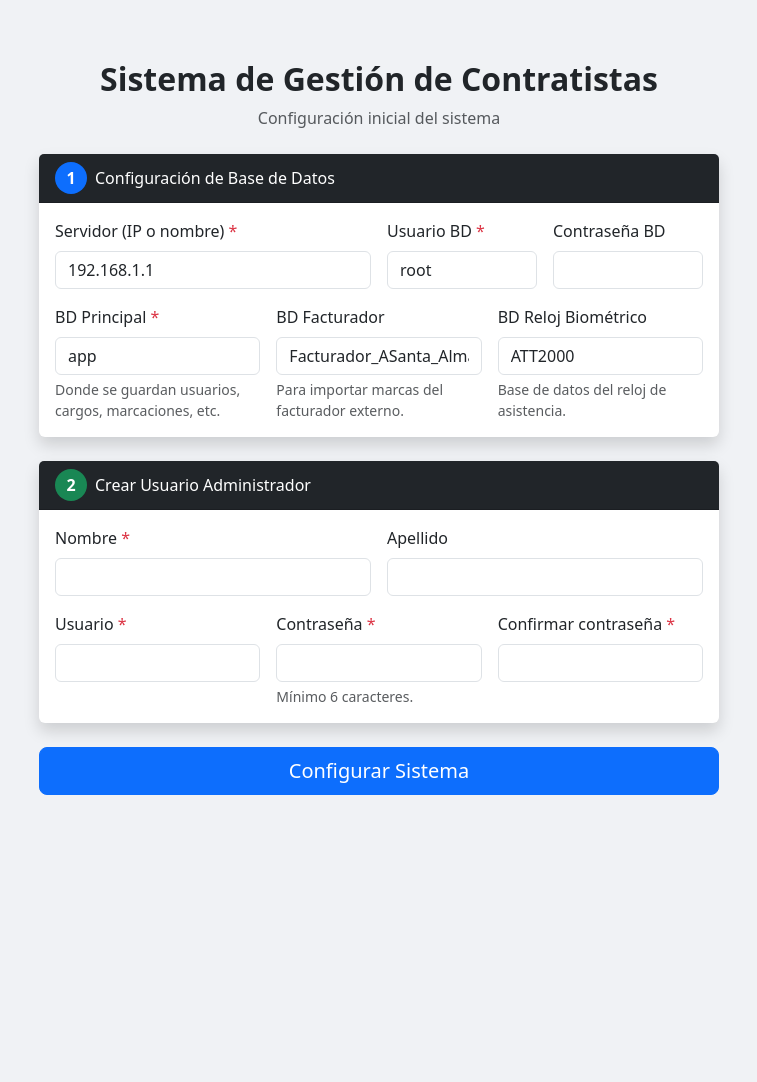
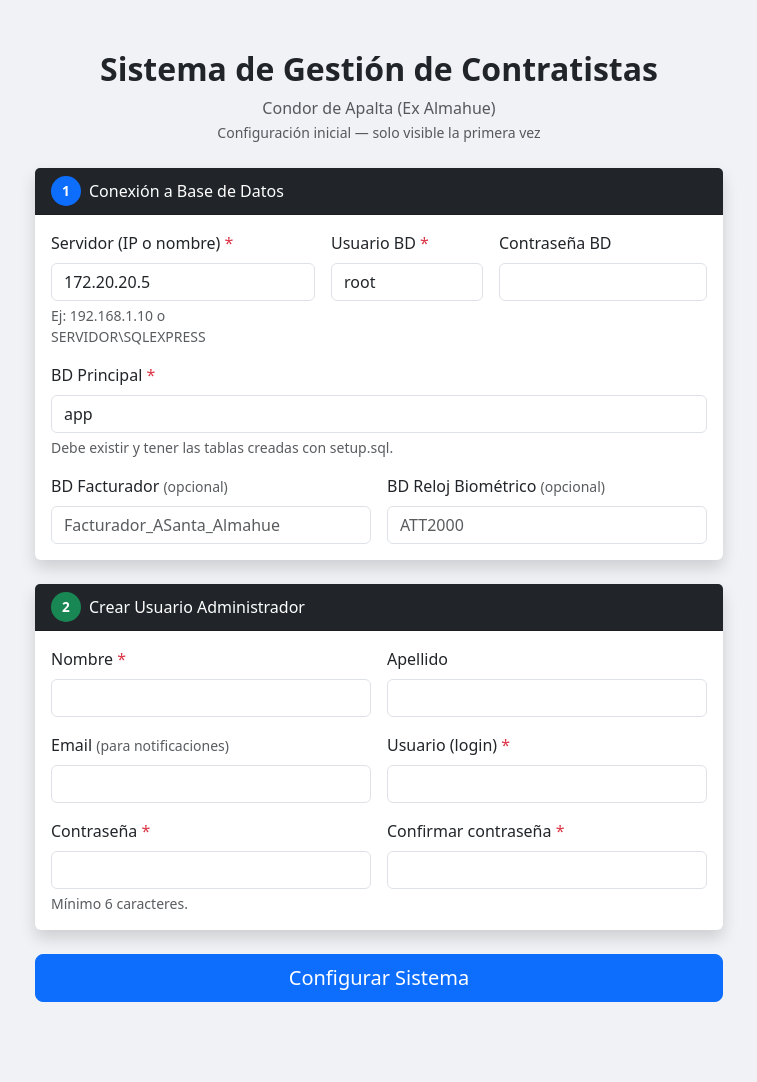
Before and after one commit to sarenasc/contratistas, a PHP site: page /setup.php in a window 1280 px wide. Shown: the whole page, without its empty margins (261-1018 px from the left). Before the commit the page ends 795 px from the top, so only its background shows below. Run offline with PHP 8.4, Linux system fonts and the light colour scheme; some libraries are stand-ins or nearby versions.

Commit message:
fix: actualizar setup.php para nueva BD Fact_contratista y dota_usuarios
- Usa dota_usuarios en lugar de TRA_usuario
- Inserta perfiles base (Administrador, Edicion, Aprobador-Edicion, Visualizacion)
- Crea usuario admin con id_perfil=1, agrega campo email
- Elimina setup.lock para habilitar primer arranque
- Migrado a Bootstrap 5

Co-Authored-By: Claude Sonnet 4.6 <noreply@anthropic.com>

```diff
--- a/public/setup.php
+++ b/public/setup.php
@@ -5,7 +5,6 @@ session_start();
 $lock_file = __DIR__ . '/../config/setup.lock';
 $env_file  = __DIR__ . '/../config/.env';
 
-// Si ya está configurado, redirigir
 if (file_exists($lock_file)) {
     header('Location: index.php');
     exit;
@@ -14,12 +13,7 @@ if (file_exists($lock_file)) {
 $errors  = [];
 $success = false;
 
-// Leer valores actuales del .env para precargar el formulario
-$env_actual = [];
-if (file_exists($env_file)) {
-    $env_actual = parse_ini_file($env_file);
-}
-
+$env_actual = file_exists($env_file) ? parse_ini_file($env_file) : [];
 function env_val($key, $default = '') {
     global $env_actual;
     return htmlspecialchars($env_actual[$key] ?? $default);
@@ -27,59 +21,84 @@ function env_val($key, $default = '') {
 
 if ($_SERVER['REQUEST_METHOD'] === 'POST' && isset($_POST['configurar'])) {
 
-    // --- 1. Recoger y validar campos ---
+    // 1. Recoger campos
     $db_server   = trim($_POST['db_server']   ?? '');
     $db_user     = trim($_POST['db_user']     ?? '');
     $db_password = trim($_POST['db_password'] ?? '');
-    $db_name     = trim($_POST['db_name']     ?? '');
+    $db_name     = trim($_POST['db_name']     ?? 'Fact_contratista');
     $db_name2    = trim($_POST['db_name2']    ?? '');
     $db_reloj    = trim($_POST['db_reloj']    ?? '');
 
-    $nom_usu     = trim($_POST['nom_usu']     ?? '');
-    $pass_usu    = trim($_POST['pass_usu']    ?? '');
-    $pass_conf   = trim($_POST['pass_conf']   ?? '');
-    $nombre      = trim($_POST['nombre']      ?? '');
-    $apellido    = trim($_POST['apellido']    ?? '');
+    $usuario   = trim($_POST['usuario']   ?? '');
+    $pass_usu  = trim($_POST['pass_usu']  ?? '');
+    $pass_conf = trim($_POST['pass_conf'] ?? '');
+    $nombre    = trim($_POST['nombre']    ?? '');
+    $apellido  = trim($_POST['apellido']  ?? '');
+    $email     = trim($_POST['email']     ?? '');
 
-    if (!$db_server)  $errors[] = 'El servidor de base de datos es obligatorio.';
-    if (!$db_user)    $errors[] = 'El usuario de base de datos es obligatorio.';
-    if (!$db_name)    $errors[] = 'El nombre de la BD principal es obligatorio.';
-    if (!$nom_usu)    $errors[] = 'El nombre de usuario del administrador es obligatorio.';
-    if (!$pass_usu)   $errors[] = 'La contraseña es obligatoria.';
+    // 2. Validar
+    if (!$db_server) $errors[] = 'El servidor de base de datos es obligatorio.';
+    if (!$db_user)   $errors[] = 'El usuario de base de datos es obligatorio.';
+    if (!$db_name)   $errors[] = 'El nombre de la BD principal es obligatorio.';
+    if (!$usuario)   $errors[] = 'El nombre de usuario es obligatorio.';
+    if (!$pass_usu)  $errors[] = 'La contraseña es obligatoria.';
     if (strlen($pass_usu) < 6) $errors[] = 'La contraseña debe tener al menos 6 caracteres.';
     if ($pass_usu !== $pass_conf) $errors[] = 'Las contraseñas no coinciden.';
-    if (!$nombre)     $errors[] = 'El nombre del administrador es obligatorio.';
+    if (!$nombre)    $errors[] = 'El nombre del administrador es obligatorio.';
 
     if (empty($errors)) {
-        // --- 2. Probar conexión ---
-        $conn_info = [
-            'Database'      => $db_name,
-            'UID'           => $db_user,
-            'PWD'           => $db_password,
-            'CharacterSet'  => 'UTF-8',
-            'LoginTimeout'  => 5,
-        ];
-        $conn_test = @sqlsrv_connect($db_server, $conn_info);
+
+        // 3. Probar conexión
+        $conn_test = @sqlsrv_connect($db_server, [
+            'Database'     => $db_name,
+            'UID'          => $db_user,
+            'PWD'          => $db_password,
+            'CharacterSet' => 'UTF-8',
+            'LoginTimeout' => 5,
+        ]);
 
         if (!$conn_test) {
-            $sql_errors = sqlsrv_errors();
-            $msg = $sql_errors[0]['message'] ?? 'No se pudo conectar.';
-            $errors[] = 'Error de conexión a la base de datos: ' . htmlspecialchars($msg);
+            $msg = sqlsrv_errors()[0]['message'] ?? 'No se pudo conectar.';
+            $errors[] = 'Error de conexión: ' . htmlspecialchars($msg);
         } else {
-            // --- 3. Crear primer usuario ---
-            $pass_hash = password_hash($pass_usu, PASSWORD_BCRYPT);
-            $sql_ins   = "INSERT INTO [dbo].[TRA_usuario] (nom_usu, pass_usu, Nombre, Apellido, sistema1)
-                          VALUES (?, ?, ?, ?, 11)";
-            $stmt = sqlsrv_query($conn_test, $sql_ins, [$nom_usu, $pass_hash, $nombre, $apellido]);
+
+            // 4. Insertar perfiles base si no existen
+            $perfilesBase = [
+                [1, 'Administrador',     'Acceso total al sistema'],
+                [2, 'Edicion',           'Puede crear y editar, sin aprobar'],
+                [3, 'Aprobador-Edicion', 'Puede aprobar asistencia y editar'],
+                [4, 'Visualizacion',     'Solo lectura, sin edición'],
+            ];
+            foreach ($perfilesBase as [$pid, $pnom, $pdesc]) {
+                sqlsrv_query($conn_test,
+                    "IF NOT EXISTS (SELECT 1 FROM dbo.dota_perfiles WHERE id_perfil = ?)
+                     INSERT INTO dbo.dota_perfiles (id_perfil, nombre, descripcion) VALUES (?, ?, ?)",
+                    [$pid, $pid, $pnom, $pdesc]
+                );
+            }
+
+            // 5. Verificar que el usuario no exista ya
+            $chk = sqlsrv_query($conn_test,
+                "SELECT 1 FROM dbo.dota_usuarios WHERE usuario = ?", [$usuario]
+            );
+            if ($chk && sqlsrv_fetch($chk)) {
+                $errors[] = "El usuario '$usuario' ya existe en la base de datos.";
+            } else {
+                // 6. Crear usuario administrador (id_perfil = 1)
+                $hash = password_hash($pass_usu, PASSWORD_DEFAULT);
+                $stmt = sqlsrv_query($conn_test,
+                    "INSERT INTO dbo.dota_usuarios (usuario, password_hash, nombre, apellido, email, id_perfil, activo)
+                     VALUES (?, ?, ?, ?, ?, 1, 1)",
+                    [$usuario, $hash, $nombre, $apellido ?: null, $email ?: null]
+                );
 
                 if ($stmt === false) {
-                $sql_err = sqlsrv_errors();
-                $msg = $sql_err[0]['message'] ?? 'Error al crear el usuario.';
-                $errors[] = 'Error al crear el usuario administrador: ' . htmlspecialchars($msg);
+                    $msg = sqlsrv_errors()[0]['message'] ?? 'Error desconocido.';
+                    $errors[] = 'Error al crear el usuario: ' . htmlspecialchars($msg);
                 } else {
                     sqlsrv_close($conn_test);
 
-                // --- 4. Escribir .env ---
+                    // 7. Escribir .env
                     $env_content = "DB_SERVER={$db_server}\n"
                                  . "DB_USER={$db_user}\n"
                                  . "DB_PASSWORD={$db_password}\n"
@@ -88,11 +107,12 @@ if ($_SERVER['REQUEST_METHOD'] === 'POST' && isset($_POST['configurar'])) {
                                  . "DB_NAME_RELOJ={$db_reloj}\n";
 
                     if (file_put_contents($env_file, $env_content) === false) {
-                    $errors[] = 'No se pudo escribir el archivo de configuración. Verifique permisos en config/.env';
+                        $errors[] = 'No se pudo escribir config/.env — verifique permisos.';
                     } else {
-                    // --- 5. Crear lock ---
+                        // 8. Crear lock
                         file_put_contents($lock_file, date('Y-m-d H:i:s'));
                         $success = true;
+                    }
                 }
             }
         }
@@ -108,90 +128,91 @@ if ($_SERVER['REQUEST_METHOD'] === 'POST' && isset($_POST['configurar'])) {
     <link href="https://cdn.jsdelivr.net/npm/bootstrap@5.3.3/dist/css/bootstrap.min.css" rel="stylesheet">
     <style>
         body { background-color: #f0f2f5; }
-        .setup-card { max-width: 680px; margin: 60px auto; }
-        .step-badge { width: 32px; height: 32px; border-radius: 50%; display: inline-flex; align-items: center; justify-content: center; font-weight: bold; }
+        .setup-card { max-width: 720px; margin: 50px auto 80px; }
+        .step-badge { width: 30px; height: 30px; border-radius: 50%; display: inline-flex;
+                      align-items: center; justify-content: center; font-weight: bold; font-size: .85rem; }
     </style>
 </head>
 <body>
 
-<div class="setup-card">
+<div class="setup-card px-3">
     <div class="text-center mb-4">
         <h2 class="fw-bold">Sistema de Gestión de Contratistas</h2>
-        <p class="text-muted">Configuración inicial del sistema</p>
+        <p class="text-muted mb-0">Condor de Apalta (Ex Almahue)</p>
+        <small class="text-muted">Configuración inicial — solo visible la primera vez</small>
     </div>
 
     <?php if ($success): ?>
+
     <div class="card shadow border-0">
         <div class="card-body text-center py-5">
-            <div class="text-success mb-3" style="font-size:3rem;">✓</div>
+            <div class="text-success mb-3" style="font-size:3rem;">&#10003;</div>
             <h4 class="text-success">Sistema configurado correctamente</h4>
-            <p class="text-muted mt-2">La base de datos fue conectada y el usuario administrador fue creado.</p>
+            <p class="text-muted mt-2">
+                Base de datos conectada y usuario administrador <strong><?= htmlspecialchars($usuario) ?></strong> creado.
+            </p>
             <a href="index.php" class="btn btn-primary mt-3 px-5">Ir al inicio de sesión</a>
         </div>
     </div>
+
     <?php else: ?>
 
     <?php if (!empty($errors)): ?>
     <div class="alert alert-danger">
         <ul class="mb-0">
-            <?php foreach ($errors as $e): ?>
-            <li><?= $e ?></li>
-            <?php endforeach; ?>
+            <?php foreach ($errors as $e): ?><li><?= $e ?></li><?php endforeach; ?>
         </ul>
     </div>
     <?php endif; ?>
 
     <form method="POST" novalidate>
 
-        <!-- Sección 1: Base de datos -->
+        <!-- Paso 1: Base de datos -->
         <div class="card shadow border-0 mb-4">
             <div class="card-header bg-dark text-white d-flex align-items-center gap-2">
                 <span class="step-badge bg-primary text-white">1</span>
-                Configuración de Base de Datos
+                Conexión a Base de Datos
             </div>
             <div class="card-body">
                 <div class="row g-3">
-                    <div class="col-md-6">
+                    <div class="col-md-5">
                         <label class="form-label">Servidor (IP o nombre) <span class="text-danger">*</span></label>
                         <input type="text" name="db_server" class="form-control"
-                               value="<?= env_val('DB_SERVER', '192.168.1.1') ?>" required>
+                               value="<?= env_val('DB_SERVER', '172.20.20.5') ?>" required>
+                        <div class="form-text">Ej: 192.168.1.10 o SERVIDOR\SQLEXPRESS</div>
                     </div>
                     <div class="col-md-3">
                         <label class="form-label">Usuario BD <span class="text-danger">*</span></label>
                         <input type="text" name="db_user" class="form-control"
                                value="<?= env_val('DB_USER', 'sa') ?>" required>
                     </div>
-                    <div class="col-md-3">
+                    <div class="col-md-4">
                         <label class="form-label">Contraseña BD</label>
                         <input type="password" name="db_password" class="form-control"
                                value="<?= env_val('DB_PASSWORD') ?>">
                     </div>
-                    <div class="col-md-4">
+                    <div class="col-12">
                         <label class="form-label">BD Principal <span class="text-danger">*</span></label>
                         <input type="text" name="db_name" class="form-control"
-                               value="<?= env_val('DB_NAME', 'SistGestion') ?>"
-                               placeholder="SistGestion" required>
-                        <div class="form-text">Donde se guardan usuarios, cargos, marcaciones, etc.</div>
+                               value="<?= env_val('DB_NAME', 'Fact_contratista') ?>"
+                               placeholder="Fact_contratista" required>
+                        <div class="form-text">Debe existir y tener las tablas creadas con setup.sql.</div>
                     </div>
-                    <div class="col-md-4">
-                        <label class="form-label">BD Facturador</label>
+                    <div class="col-md-6">
+                        <label class="form-label">BD Facturador <small class="text-muted">(opcional)</small></label>
                         <input type="text" name="db_name2" class="form-control"
-                               value="<?= env_val('DB_NAME2', 'Facturador_ASanta_Almahue') ?>"
-                               placeholder="Facturador_ASanta_Almahue">
-                        <div class="form-text">Para importar marcas del facturador externo.</div>
+                               value="<?= env_val('DB_NAME2') ?>" placeholder="Facturador_ASanta_Almahue">
                     </div>
-                    <div class="col-md-4">
-                        <label class="form-label">BD Reloj Biométrico</label>
+                    <div class="col-md-6">
+                        <label class="form-label">BD Reloj Biométrico <small class="text-muted">(opcional)</small></label>
                         <input type="text" name="db_reloj" class="form-control"
-                               value="<?= env_val('DB_NAME_RELOJ', 'ATT2000') ?>"
-                               placeholder="ATT2000">
-                        <div class="form-text">Base de datos del reloj de asistencia.</div>
+                               value="<?= env_val('DB_NAME_RELOJ') ?>" placeholder="ATT2000">
                     </div>
                 </div>
             </div>
         </div>
 
-        <!-- Sección 2: Usuario administrador -->
+        <!-- Paso 2: Usuario administrador -->
         <div class="card shadow border-0 mb-4">
             <div class="card-header bg-dark text-white d-flex align-items-center gap-2">
                 <span class="step-badge bg-success text-white">2</span>
@@ -209,19 +230,26 @@ if ($_SERVER['REQUEST_METHOD'] === 'POST' && isset($_POST['configurar'])) {
                         <input type="text" name="apellido" class="form-control"
                                value="<?= htmlspecialchars($_POST['apellido'] ?? '') ?>">
                     </div>
-                    <div class="col-md-4">
-                        <label class="form-label">Usuario <span class="text-danger">*</span></label>
-                        <input type="text" name="nom_usu" class="form-control" autocomplete="off"
-                               value="<?= htmlspecialchars($_POST['nom_usu'] ?? '') ?>" required>
+                    <div class="col-md-6">
+                        <label class="form-label">Email <small class="text-muted">(para notificaciones)</small></label>
+                        <input type="email" name="email" class="form-control"
+                               value="<?= htmlspecialchars($_POST['email'] ?? '') ?>">
                     </div>
-                    <div class="col-md-4">
+                    <div class="col-md-6">
+                        <label class="form-label">Usuario (login) <span class="text-danger">*</span></label>
+                        <input type="text" name="usuario" class="form-control" autocomplete="off"
+                               value="<?= htmlspecialchars($_POST['usuario'] ?? '') ?>" required>
+                    </div>
+                    <div class="col-md-6">
                         <label class="form-label">Contraseña <span class="text-danger">*</span></label>
-                        <input type="password" name="pass_usu" class="form-control" autocomplete="new-password" required>
+                        <input type="password" name="pass_usu" class="form-control"
+                               autocomplete="new-password" required>
                         <div class="form-text">Mínimo 6 caracteres.</div>
                     </div>
-                    <div class="col-md-4">
+                    <div class="col-md-6">
                         <label class="form-label">Confirmar contraseña <span class="text-danger">*</span></label>
-                        <input type="password" name="pass_conf" class="form-control" autocomplete="new-password" required>
+                        <input type="password" name="pass_conf" class="form-control"
+                               autocomplete="new-password" required>
                     </div>
                 </div>
             </div>
```
Also changed, not shown: 1 other file. Lines whose indentation alone changed are shown as unchanged.
